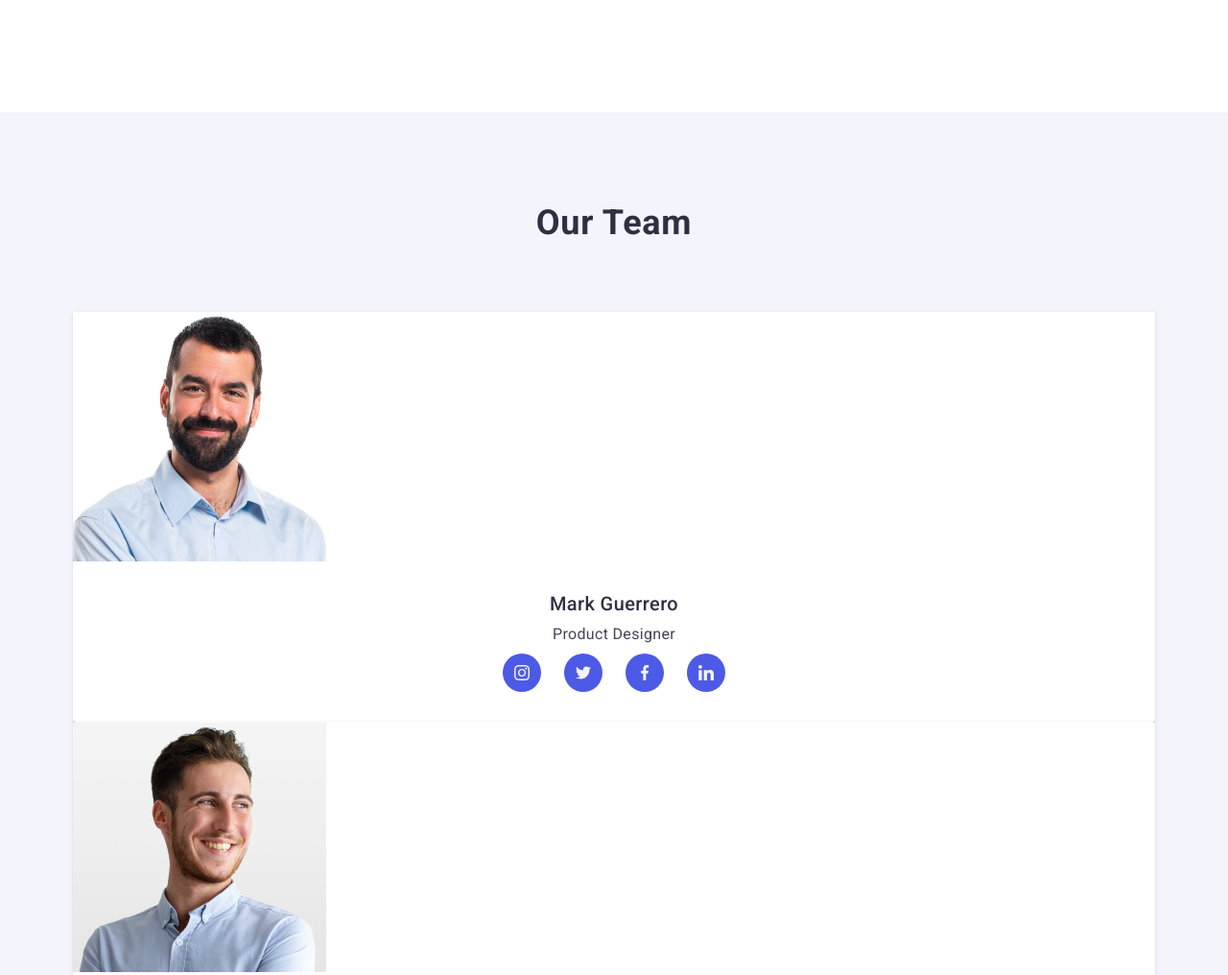
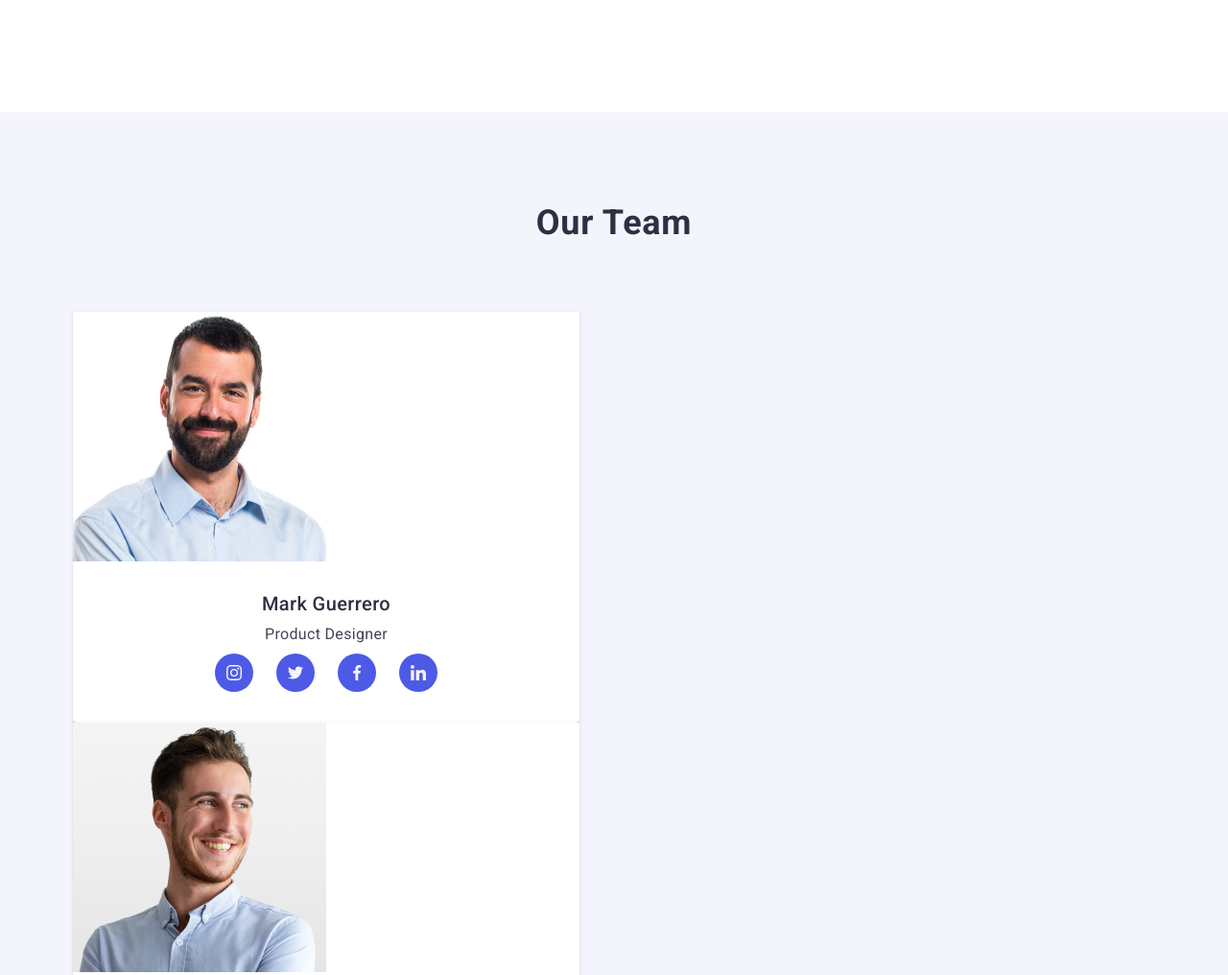
Before and after one commit to YutiiPasternak/goit-markup-hw-06, a plain HTML site: page index.html in a window 1280 px wide. Shown: the part 1108-2124 px from the top of the page at 96% size. Drawn offline with nearby package versions, Linux system fonts and the light colour scheme.

Commit message:
goit-markup-hw-06

```diff
--- a/css/styles.css
+++ b/css/styles.css
@@ -612,4 +612,16 @@ button{
   fill: #f4f4fd;
 }
 
+@media screen and (min-width: 768px){
+
+
+  .gallery-item {
+    background-color: #ffffff;
+    width: calc((100% - 72px) / 2);
+    border-radius: 0px 0px 4px 4px;
+    box-shadow: 0px 1px 6px rgba(46, 47, 66, 0.08),
+      0px 1px 1px rgba(46, 47, 66, 0.16), 0px 2px 1px rgba(46, 47, 66, 0.08);
+  }
+}
+
 /* #endregion */
```
